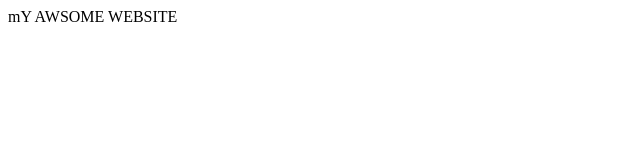
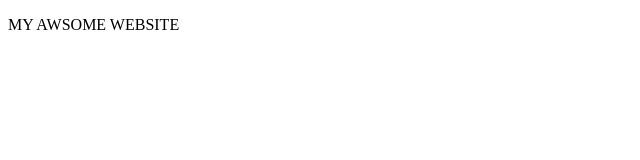
Before and after one commit to RobertoDanielRodriguezLopez/git-test, a plain HTML site: page index.html in a window 1280 px wide. Shown: the whole page, without its empty margins (0-640 px from the left). Drawn offline with Linux system fonts and the light colour scheme.

Commit message:
Redisign Homepage

```diff
--- a/index.html
+++ b/index.html
@@ -3,9 +3,11 @@
 <head>
     <meta charset="UTF-8">
     <meta name="viewport" content="width=device-width, initial-scale=1.0">
-    <title>mY AWSOME WEBSITE</title>
+    <title>HOME - MY AWSOME WEBSITE</title>
 </head>
 <body>
-    mY AWSOME WEBSITE
+    <p>
+    MY AWSOME WEBSITE
+    </p>
 </body>
 </html>
```
